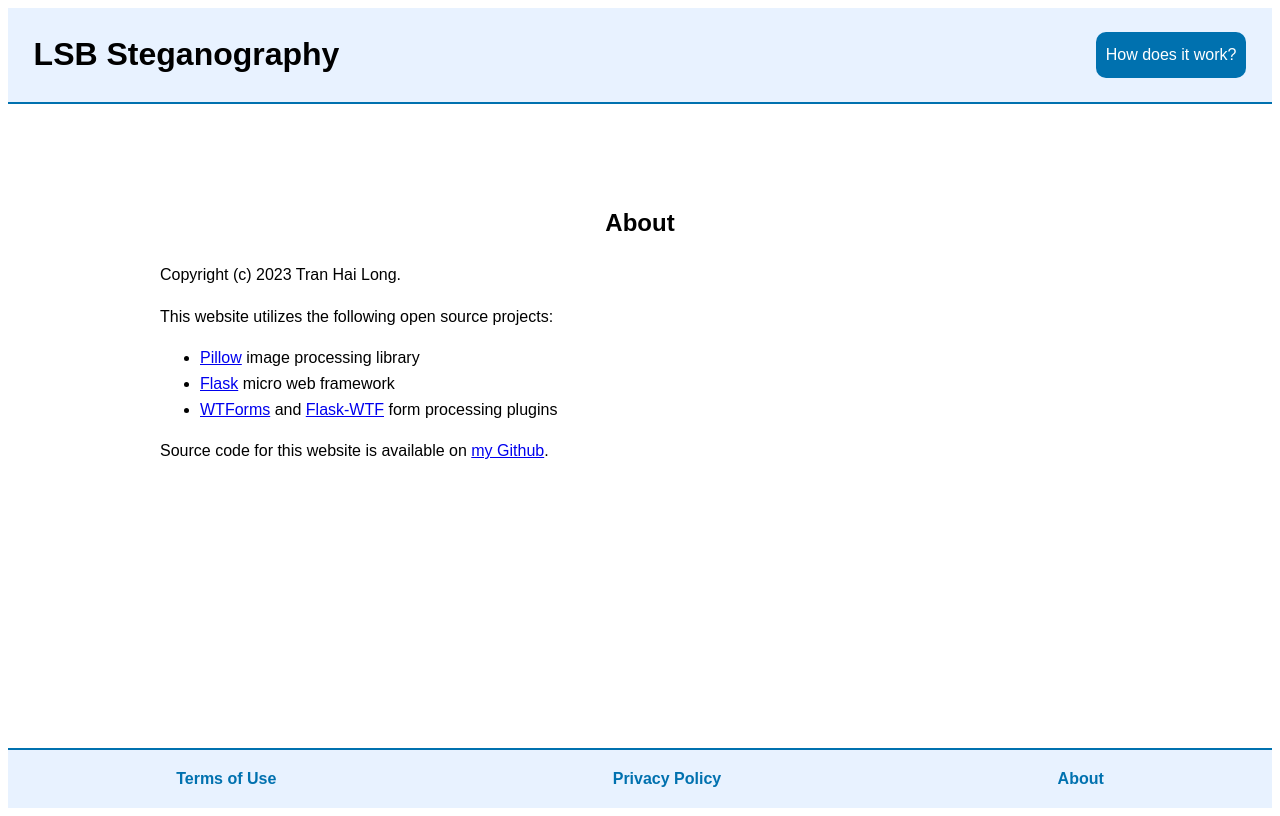
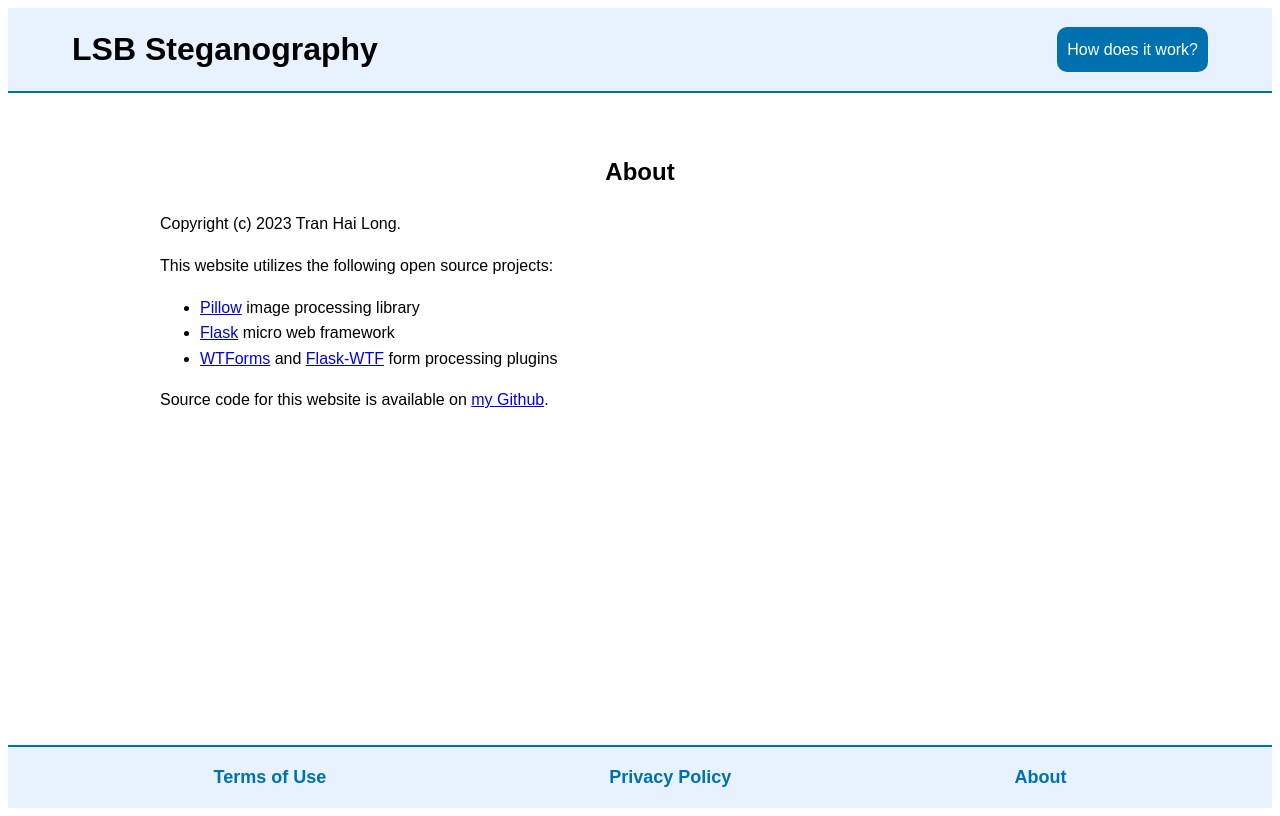
Before and after one commit to tran-hai-long/lsb_steganography, a Flask app: page /lsb/about/ in a window 1280 px wide. Run offline with Flask 2, Linux system fonts and the light colour scheme; some libraries are stand-ins or nearby versions.

Commit message:
Adjust some padding and margin

```diff
--- a/lsb/static/base.css
+++ b/lsb/static/base.css
@@ -12,14 +12,17 @@ header {
     justify-content: space-between;
     align-items: center;
     background: #e8f2ff;
-    padding-left: 2vw;
-    padding-right: 2vw;
-    margin-bottom: 10vh;
+    padding: 2vh 5vw;
+    margin-bottom: 5vh;
     border-bottom: 2px solid #0071af;
 }
 
-.header-logo {
+#header-logo-link {
     text-decoration: none;
+}
+
+#header-logo {
+    margin: 0 2vw 0 0;
     color: black;
 }
 
@@ -42,8 +45,7 @@ header {
     border: 2px solid #0071af;
     padding: 10px;
     border-radius: 10px;
-    margin-left: 2vw;
-    margin-right: 2vw;
+    margin: 2vh 2vw;
 }
 
 .outline-btn:hover {
@@ -61,8 +63,7 @@ footer {
     justify-content: space-around;
     align-items: center;
     background: #e8f2ff;
-    padding-top: 2vh;
-    padding-bottom: 2vh;
+    padding: 2vh 5vw;
     margin-top: 2vh;
     border-top: 2px solid #0071af;
 }
@@ -71,6 +72,8 @@ footer {
     font-weight: bold;
     text-decoration: none;
     color: #0071af;
+    font-size: 18px;
+    margin: 0 2vw;
 }
 
 .footer-link:hover {
--- a/lsb/templates/base.html
+++ b/lsb/templates/base.html
@@ -10,7 +10,7 @@
 <body>
     {% block header %}
         <header>
-            <a href="{{ url_for('lsb.index') }}" class="header-logo"><h1>LSB Steganography</h1></a>
+            <a href="{{ url_for('lsb.index') }}" id="header-logo-link"><h1 id="header-logo">LSB Steganography</h1></a>
             <a href="{{ url_for('lsb.explain_page') }}" class="btn">How does it work?</a>
         </header>
     {% endblock %}
```
